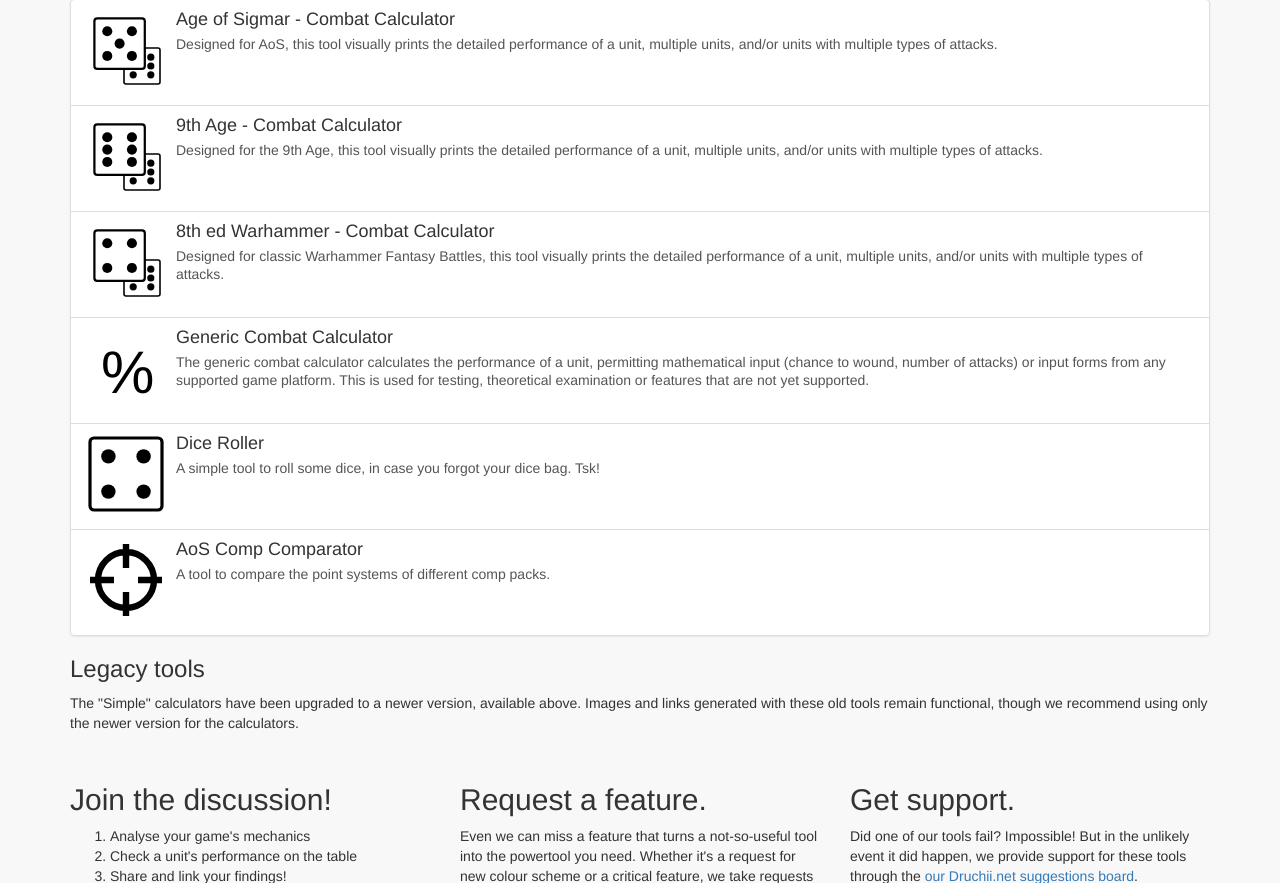
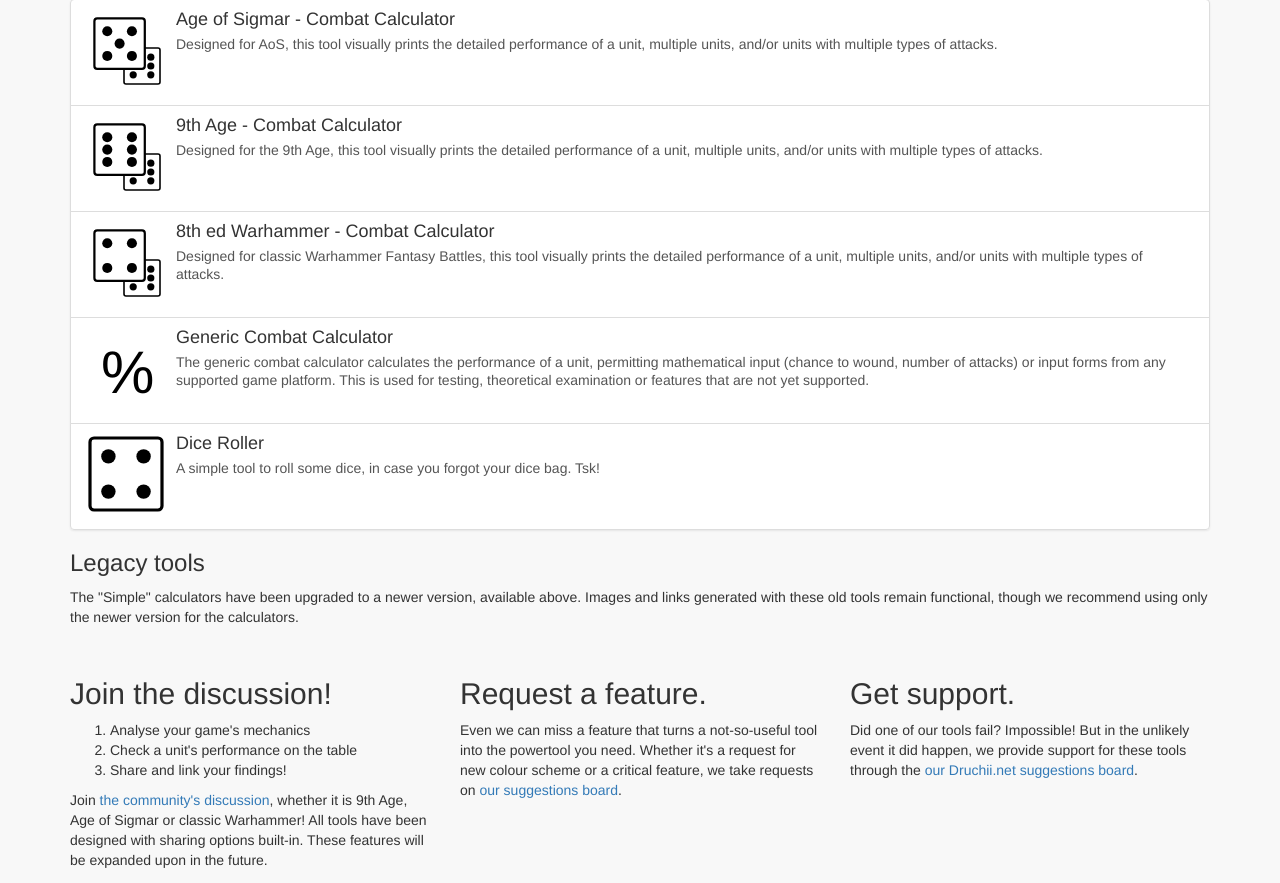
Before and after one commit to JimmyTheJimJimmies/Druchii-Net-Tools, a PHP site: page / in a window 1280 px wide. Shown: the part 374-1257 px from the top of the page. Run offline with PHP 8.4, Linux system fonts and the light colour scheme; some libraries are stand-ins or nearby versions.

Commit message:
Removed the comparator from the index, since it moved to its own branch

```diff
--- a/index.php
+++ b/index.php
@@ -63,15 +63,6 @@ include "templates/header.php"; ?>
 				<p class="list-group-item-text">A simple tool to roll some dice, in case you forgot your dice bag. Tsk!</p>
 			</div>
 		</a>
-		<a href="AoS-Comp-Comparator.php" class="list-group-item">
-			<div class="media-left">
-				<svg class="large-dice" viewBox="0 0 100 100"><use xlink:href="images/iconpack.svg#hit"></use></svg>
-			</div>
-			<div class="media-body">
-				<h4 class="list-group-item-heading">AoS Comp Comparator</h4>
-				<p class="list-group-item-text">A tool to compare the point systems of different comp packs.</p>
-			</div>
-		</a>
 	</div>
 
 	<h3>Legacy tools</h3>
```
